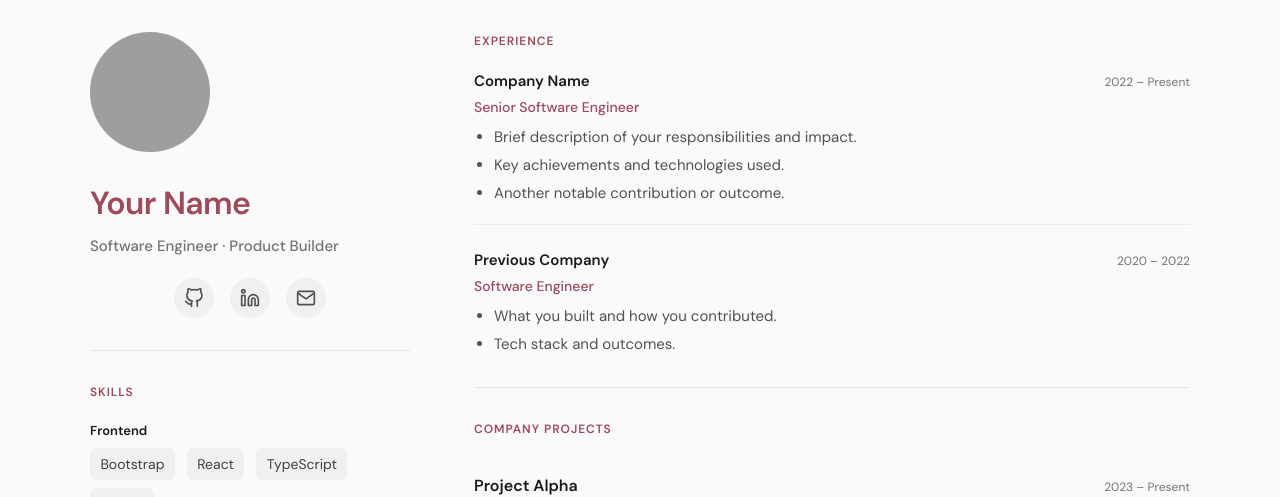
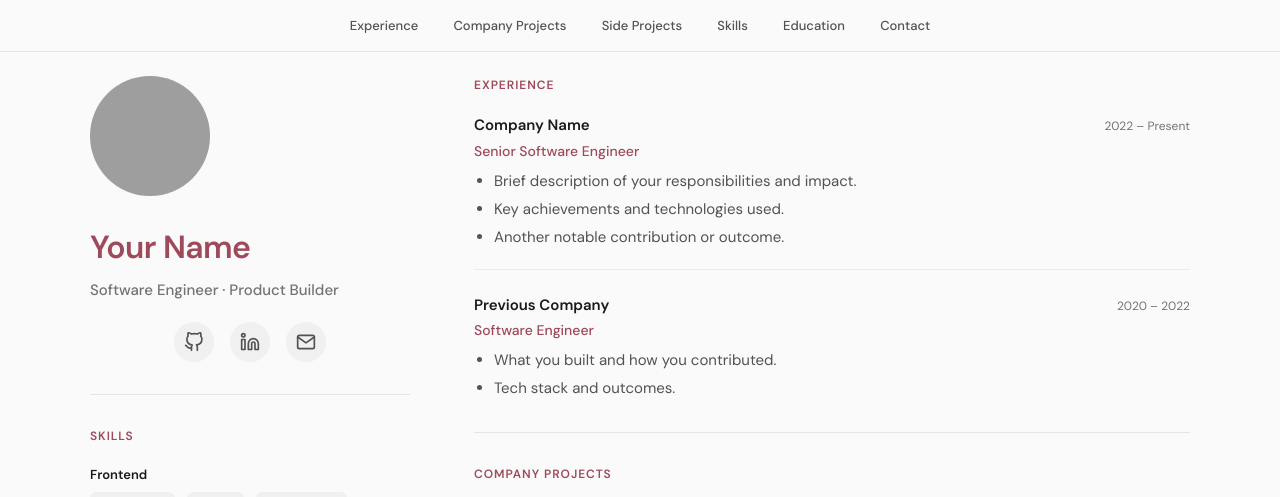
Before and after one commit to exralvio/portfolio, a React (Vite) app: page / in a window 1280 px wide. Shown: the top 497 px of the page. Built offline with nearby package versions, Linux system fonts and the light colour scheme; grey boxes are pictures that could not be loaded.

Commit message:
Implement nav

```diff
--- a/src/App.css
+++ b/src/App.css
@@ -1,3 +1,55 @@
+/* Page nav: jump to section */
+.page-nav {
+  position: sticky;
+  top: 0;
+  z-index: 100;
+  background: rgba(250, 250, 250, 0.95);
+  backdrop-filter: blur(6px);
+  border-bottom: 1px solid #e5e5e5;
+  padding: 0.6rem 1rem;
+  margin: -1.5rem -1rem 0 -1rem;
+}
+
+@media (min-width: 768px) {
+  .page-nav {
+    margin: -2rem -1.5rem 0 -1.5rem;
+    padding: 0.65rem 1.5rem;
+  }
+}
+
+.page-nav__list {
+  display: flex;
+  flex-wrap: wrap;
+  justify-content: center;
+  gap: 0.5rem 1rem;
+  max-width: 1100px;
+  margin: 0 auto;
+}
+
+.page-nav__item {
+  display: inline-block;
+}
+
+.page-nav__link {
+  display: block;
+  font-size: 0.8125rem;
+  font-weight: 500;
+  color: #525252;
+  padding: 0.35rem 0.6rem;
+  border-radius: 6px;
+  transition: background 0.2s ease, color 0.2s ease;
+}
+
+.page-nav__link:hover {
+  color: var(--color-title);
+  background: #f5f0f1;
+}
+
+.page-nav__link:focus-visible {
+  outline: 2px solid var(--color-title);
+  outline-offset: 2px;
+}
+
 /* Layout: mobile-first, 2 columns from 768px */
 .portfolio {
   margin: 0 auto;
@@ -41,7 +93,7 @@
 @media (min-width: 768px) {
   .intro {
     text-align: left;
-    padding: 0 0 2rem;
+    padding: 1.5rem 0 2rem;
     border-bottom: 1px solid #e5e5e5;
   }
 
@@ -109,6 +161,7 @@
 .section {
   padding: 1.75rem 0;
   border-bottom: 1px solid #e5e5e5;
+  scroll-margin-top: 3.5rem;
 }
 
 @media (min-width: 768px) {
@@ -117,7 +170,7 @@
   }
 
   .portfolio__main .section:first-child {
-    padding-top: 0;
+    padding-top: 1.5rem;
   }
 }
 
--- a/src/App.tsx
+++ b/src/App.tsx
@@ -58,6 +58,15 @@ const SIDE_PROJECTS = [
     stacks: ['React', 'Node.js'],
     tools: ['Figma', 'Git'],
   },
+]
+
+const NAV_SECTIONS = [
+  { id: 'experience', label: 'Experience' },
+  { id: 'company-projects', label: 'Company Projects' },
+  { id: 'side-projects', label: 'Side Projects' },
+  { id: 'skills', label: 'Skills' },
+  { id: 'education', label: 'Education' },
+  { id: 'contact', label: 'Contact' },
 ]
 
 const EXPERIENCE = [
@@ -134,6 +143,17 @@ function App() {
 
   return (
     <div className="portfolio">
+      <nav className="page-nav" aria-label="Jump to section">
+        <ul className="page-nav__list">
+          {NAV_SECTIONS.map(({ id, label }) => (
+            <li key={id} className="page-nav__item">
+              <a href={`#${id}`} className="page-nav__link">
+                {label}
+              </a>
+            </li>
+          ))}
+        </ul>
+      </nav>
       <div className="portfolio__layout">
         <aside className="portfolio__aside">
           <header className="intro">
--- a/src/index.css
+++ b/src/index.css
@@ -1,3 +1,7 @@
+html {
+  scroll-behavior: smooth;
+}
+
 :root {
   font-family: 'DM Sans', system-ui, -apple-system, sans-serif;
   line-height: 1.5;
```
